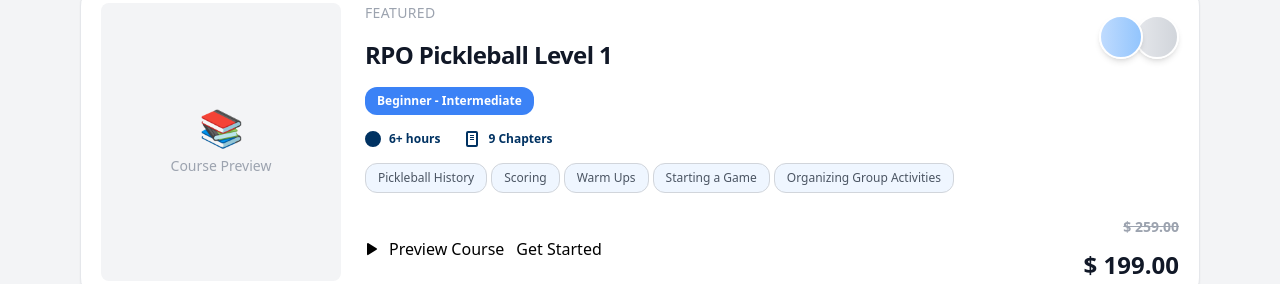
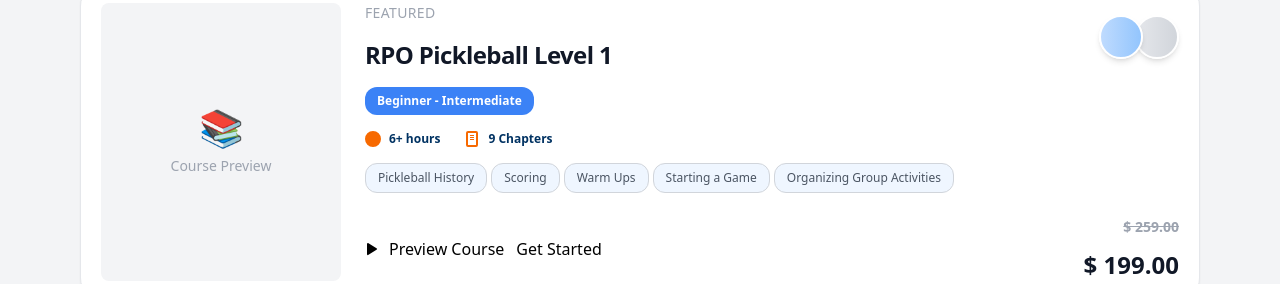
Before and after one commit to santileoni/racketpro, a Next.js app: page /en/home in a window 1280 px wide. Shown: the part 378-662 px from the top of the page. Built offline with nearby package versions, Linux system fonts and the light colour scheme.

Commit message:
update button sizes and icon colours

```diff
--- a/src/components/FeaturedCourse.tsx
+++ b/src/components/FeaturedCourse.tsx
@@ -29,19 +29,19 @@ export default function FeaturedCourse({
         {/* Header with title and browse courses button */}
         <div className="flex flex-col gap-4 mb-8 md:flex-row md:items-center md:justify-between md:mb-12">
           <h1 className="text-brand-navy text-2xl font-extrabold md:text-4xl">Lorem Ipsum</h1>
-          <button className="btn btn-ghost text-sm self-start md:self-auto">Browse courses →</button>
+          <button className="btn btn-ghost text-sm self-start pl-0 md:self-auto">Browse courses →</button>
         </div>
 
         {/* Featured Course Card */}
         <div className="bg-white rounded-3xl p-4 shadow-sm border border-gray-200 featured-course-container relative md:p-5">
           <div className="flex flex-col gap-6 h-full md:flex-row md:gap-6">
             {/* Course Image Placeholder */}
-            <div className="w-full bg-gray-100 rounded-lg flex items-center justify-center featured-course-image aspect-video min-w-0 md:w-auto md:aspect-[374/232] md:min-w-60 md:flex-shrink-0">
+            <figure className="w-full bg-gray-100 rounded-lg flex items-center justify-center featured-course-image aspect-video min-w-0 md:w-auto md:aspect-[374/232] md:min-w-60 md:flex-shrink-0">
               <div className="text-gray-400 text-center">
                 <div className="text-4xl mb-2">📚</div>
                 <div className="text-sm">Course Preview</div>
               </div>
-            </div>
+            </figure>
 
             {/* Course Content */}
             <div className="flex-1 flex flex-col gap-4 featured-course-content md:gap-6">
@@ -69,7 +69,7 @@ export default function FeaturedCourse({
                 {/* Duration and Chapters */}
                 <div className="flex flex-col gap-3 md:flex-row md:gap-6">
                   <div className="flex items-center gap-2">
-                    <div className="w-4 h-4 text-brand-navy">
+                    <div className="w-4 h-4 text-brand-orange">
                       <svg viewBox="0 0 16 16" fill="currentColor">
                         <path d="M8 16A8 8 0 1 0 8 0a8 8 0 0 0 0 16zm1-8.5V4a1 1 0 1 0-2 0v4.5L4.5 10a1 1 0 1 0 1 1.732L8 10.464l2.5 1.268A1 1 0 1 0 11.5 10L9 8.5z" />
                       </svg>
@@ -77,7 +77,7 @@ export default function FeaturedCourse({
                     <span className="text-brand-navy text-xs font-bold">{duration}</span>
                   </div>
                   <div className="flex items-center gap-2">
-                    <div className="w-4 h-4 text-brand-navy">
+                    <div className="w-4 h-4 text-brand-orange">
                       <svg viewBox="0 0 16 16" fill="currentColor">
                         <path d="M2 2a2 2 0 0 1 2-2h8a2 2 0 0 1 2 2v12a2 2 0 0 1-2 2H4a2 2 0 0 1-2-2V2zm2 0v12h8V2H4z" />
                         <path d="M6 4h4v1H6V4zm0 2h4v1H6V6zm0 2h4v1H6V8z" />
@@ -101,9 +101,9 @@ export default function FeaturedCourse({
               </div>
 
               {/* Action Buttons */}
-              <div className="flex flex-col gap-3 relative mt-auto flex-wrap md:flex-row md:items-center md:justify-between">
+              <footer className="flex flex-col gap-3 relative mt-auto flex-wrap md:flex-row md:items-center md:justify-between">
                 <div className="flex flex-col gap-3 md:flex-row">
-                  <button className="btn btn-outline btn-sm flex items-center gap-2">
+                  <button className="btn btn-outline flex items-center gap-2">
                     <div className="w-4 h-4">
                       <svg viewBox="0 0 16 16" fill="currentColor">
                         <path d="M3 2a1 1 0 0 0-1 1v10a1 1 0 0 0 1.5.86l8-5a1 1 0 0 0 0-1.72l-8-5A1 1 0 0 0 3 2z" />
@@ -111,7 +111,7 @@ export default function FeaturedCourse({
                     </div>
                     <span>Preview Course</span>
                   </button>
-                  <button className="btn btn-secondary btn-sm">Get Started</button>
+                  <button className="btn btn-secondary">Get Started</button>
                 </div>
                 <div className="featured-course-price pt-2 pb-4 order-first lg:text-right lg:order-last lg:pt-0 lg:pb-0">
                   <div className="text-gray-400 text-sm font-bold line-through mb-2 md:mb-3">
@@ -119,7 +119,7 @@ export default function FeaturedCourse({
                   </div>
                   <div className="text-gray-900 text-xl font-bold md:text-2xl">$ {currentPrice.toFixed(2)}</div>
                 </div>
-              </div>
+              </footer>
             </div>
           </div>
         </div>
```
